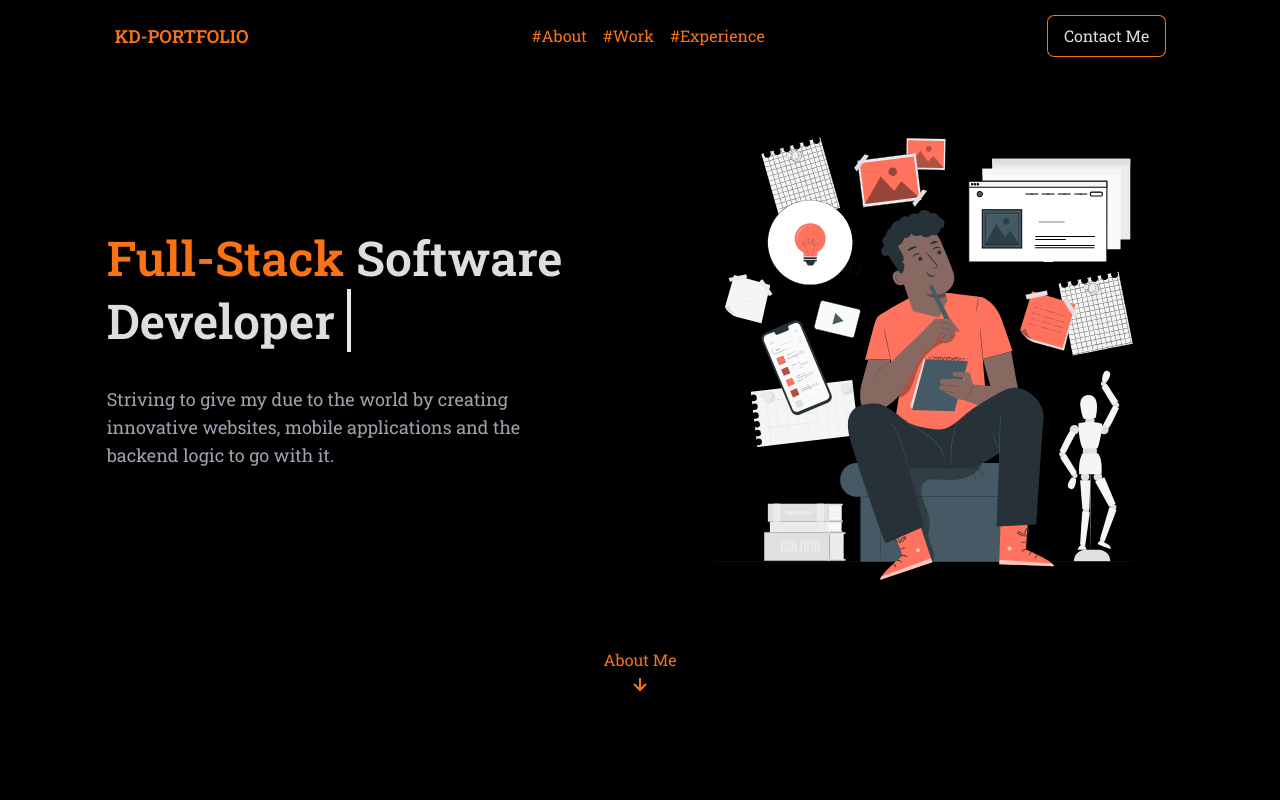
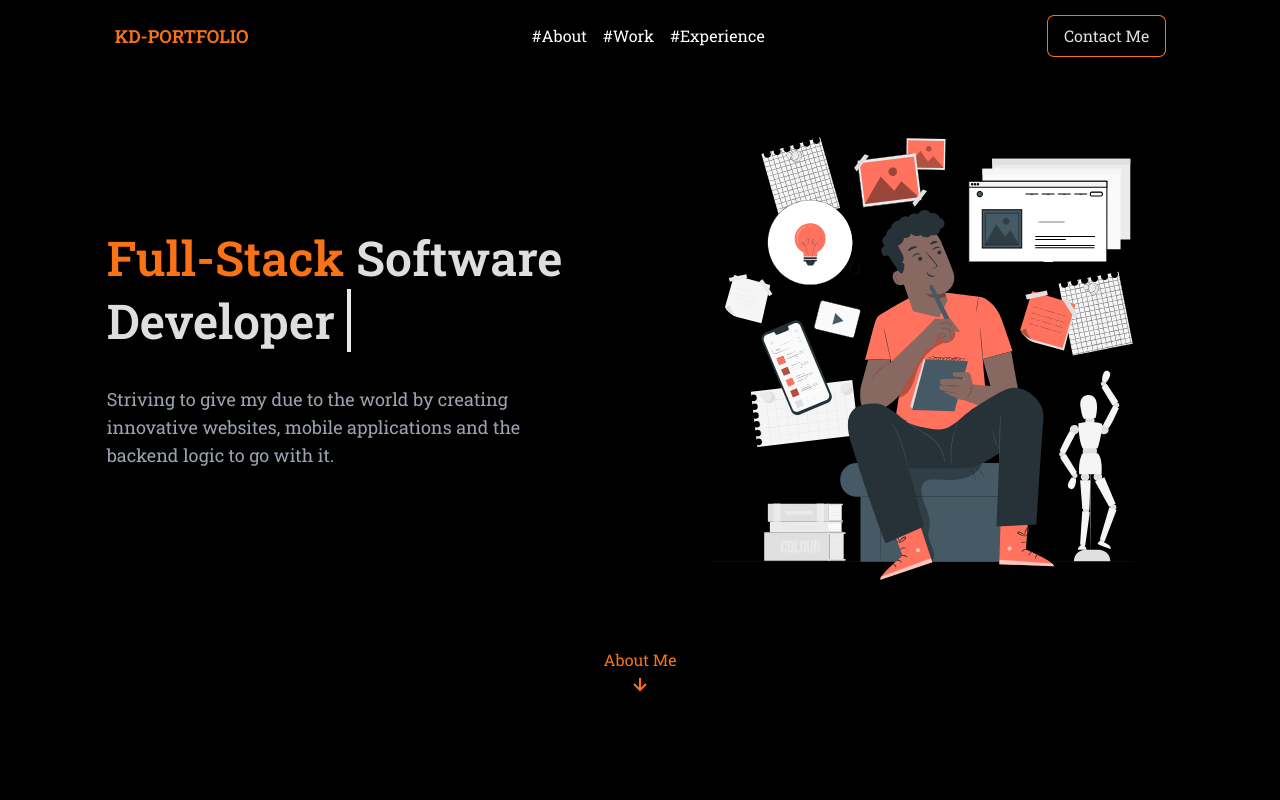
Before and after one commit to K-Ds/portfolio, a React (Vite) app: page / in a window 1280 px wide. Shown: the top 800 px of the page. Built offline with nearby package versions, Linux system fonts and the light colour scheme.

Commit message:
fix deployment

```diff
--- a/src/components/ArrowNav.tsx
+++ b/src/components/ArrowNav.tsx
@@ -1,4 +1,3 @@
-import { MouseEventHandler } from 'react';
 import { BiDownArrowAlt } from 'react-icons/bi';
 
 type ArrowNavProps = {
--- a/src/components/ButtonOutline.tsx
+++ b/src/components/ButtonOutline.tsx
@@ -1,12 +1,17 @@
+import { MouseEventHandler } from 'react';
+
 type ButtonProps = {
   text: string;
-  onclick?: Function;
+  onclick?: MouseEventHandler;
   url?: string;
 };
 
 const Button = ({ text, onclick, url }: ButtonProps) => {
   return !url ? (
-    <div className="ring-1 ring-orange-500 px-4 py-2 rounded-md cursor-pointer">
+    <div
+      className="ring-1 ring-orange-500 px-4 py-2 rounded-md cursor-pointer"
+      onClick={onclick}
+    >
       {text}
     </div>
   ) : (
--- a/src/components/Navbar.tsx
+++ b/src/components/Navbar.tsx
@@ -13,7 +13,10 @@ const Navbar = () => {
         {navItems.map((item, index) => {
           return (
             <li key={index}>
-              <a href={'#' + item} className={'text-orange-500'}>
+              <a
+                href={'#' + item}
+                className={'text-white hover:text-orange-500'}
+              >
                 #{item}
               </a>
             </li>
```
